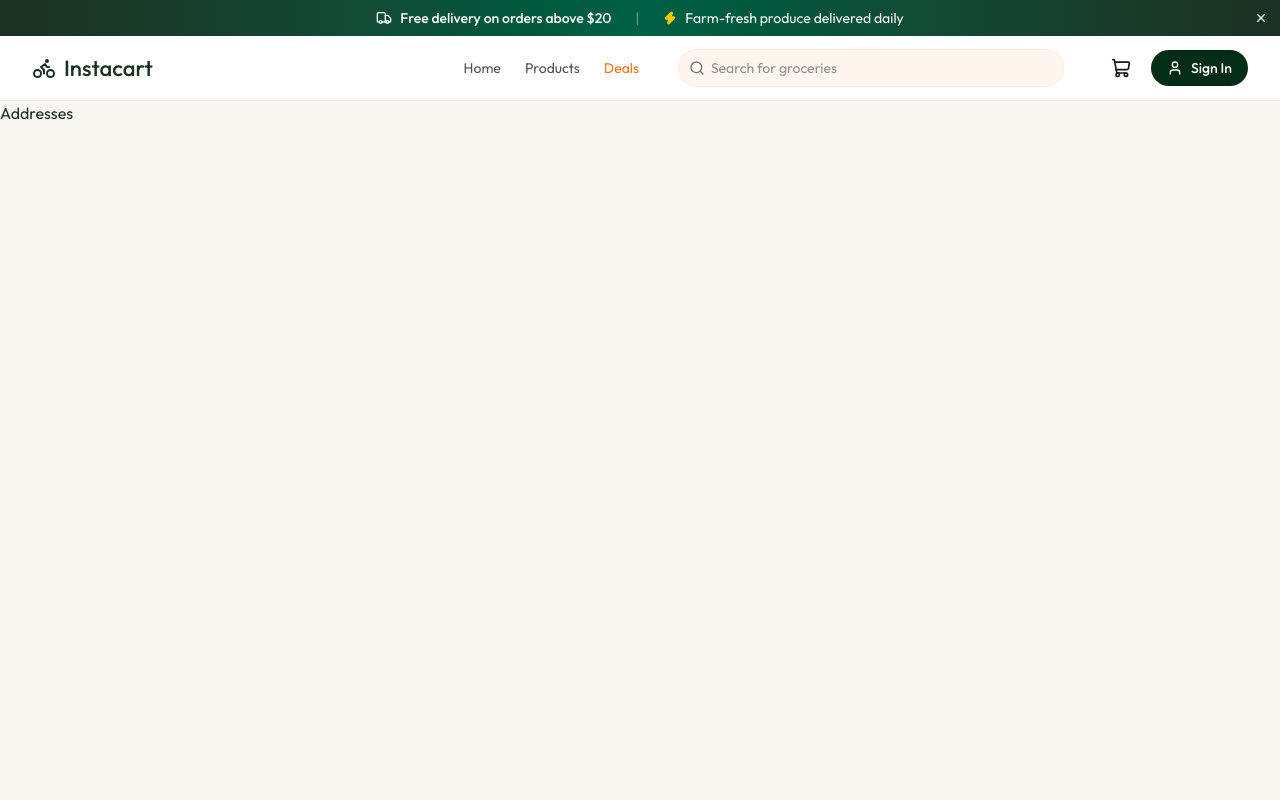
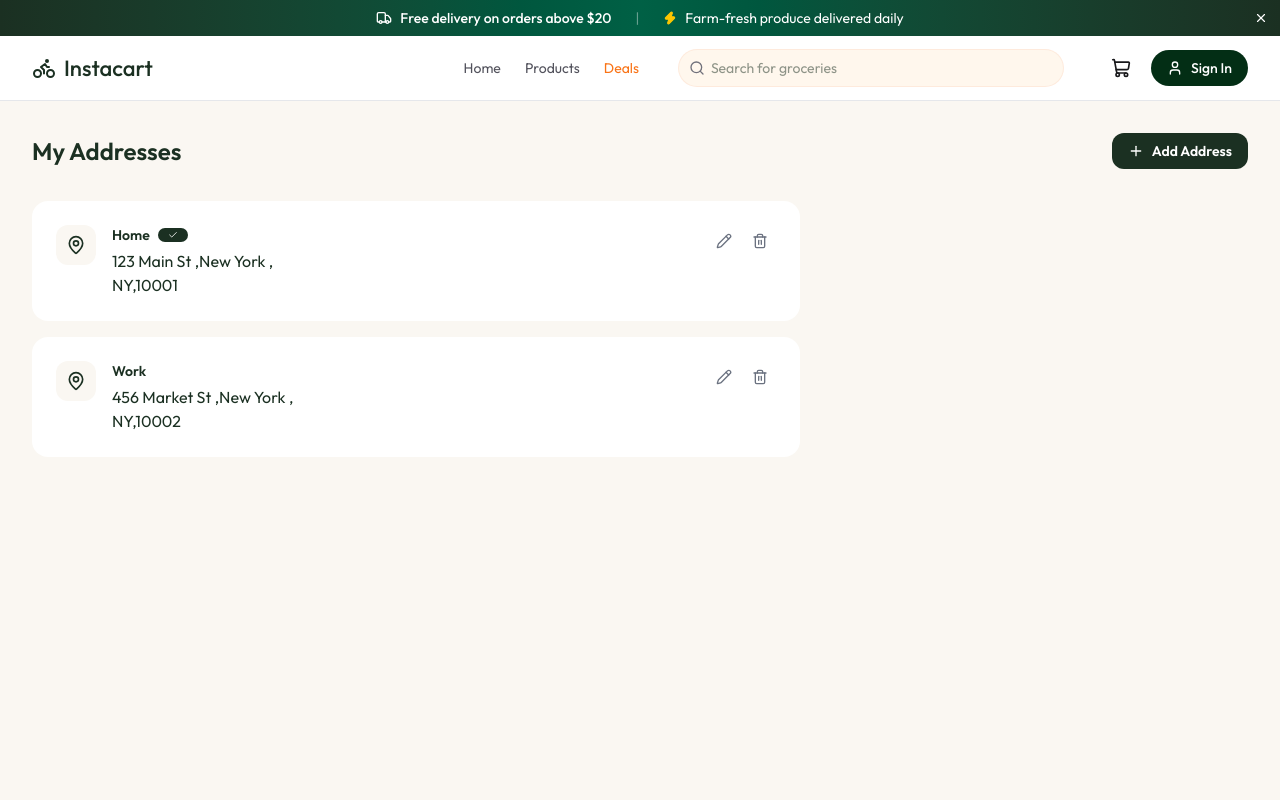
Before and after one commit to danial137/Grocery, a React (Vite) app: page /addresses in a window 1280 px wide. Shown: the top 800 px of the page. Built offline with nearby package versions, Linux system fonts and the light colour scheme.

Commit message:
Implement Addresses page with address list, loading state, and address card component

```diff
--- /dev/null
+++ b/src/components/AddressCard.tsx
@@ -0,0 +1,65 @@
+import { CheckIcon, MapPinIcon, PencilIcon, Trash2Icon } from "lucide-react"
+import type { Address } from "../types"
+
+
+interface AddressCardProps {
+    addr: Address
+    onEditHandler: (add: Address) => void
+    setAdressess: (addresses: Address[]) => void
+}
+
+const AddressCard = ({ addr, onEditHandler, setAdressess }: AddressCardProps) => {
+
+
+    const handleDelete = async (id: string) => {
+        console.log(id)
+    }
+
+    return (
+        <div key={addr._id} className="max-w-3xl bg-white rounded-2xl p-6 flex items-start justify-between">
+
+
+            {/* left */}
+
+
+            <div className="flex gap-4">
+
+                <div className="size-10 rounded-xl bg-app-cream flex-center shrink-0">
+                    <MapPinIcon className="size-5 text-app-green" />
+                </div>
+
+                <div>
+                    <div className="flex items-center gap-2 mb-1">
+                        <p className="text-sm font-semibold text-app-green">{addr.label}</p>
+                        {addr.isDefault && (
+                            <span className="flex-center gap-1 px-2.5 py-0.5 text-[10px] font-medium bg-app-green text-white rounded-full">
+                                <CheckIcon className="size-2.5" />
+                            </span>
+                        )}
+                    </div>
+                    <p>{addr.address},{addr.city},<br />{addr.state},{addr.zip}</p>
+                </div>
+
+            </div>
+
+
+
+            {/* right */}
+
+            <div className="flex items-center gap-1">
+
+                <button onClick={() => onEditHandler(addr)} className="p-2 text-app-text-light hover:text-app-green hover:bg-app-cream rounded-lg transition-colors">
+                    <PencilIcon className="size-4" />
+                </button>
+
+                <button onClick={() => handleDelete(addr._id)} className="p-2 text-app-text-light hover:text-app-green hover:bg-app-cream rounded-lg transition-colors">
+                    <Trash2Icon className="size-4" />
+                </button>
+
+            </div>
+
+        </div>
+    )
+}
+
+export default AddressCard
--- a/src/pages/Addresses.tsx
+++ b/src/pages/Addresses.tsx
@@ -1,8 +1,91 @@
+import { useEffect, useState } from "react"
+import type { Address } from "../types"
+import { dummyAddressData } from "../assets/assets"
+import { MapPinIcon, Plus } from "lucide-react"
+import Loading from "../components/Loading"
+import AddressCard from "../components/AddressCard"
+
+const Addresses = () => {
+
+  const [addresses, setAddresses] = useState<Address[]>([])
+  const [loading, setLoading] = useState(true)
+  const [showForm, setShowForm] = useState(false)
+  const [editingId, setEditingId] = useState<string | null>(null)
+  const [form, setForm] = useState({ label: "", address: "", city: "", state: "", zip: "", isDefault: false })
 
 
-const Addresses = () => {
+  const resetForm = () => {
+    setForm({ label: "", address: "", city: "", state: "", zip: "", isDefault: false })
+    setShowForm(false)
+    setEditingId(null)
+  }
+
+
+  const handleSubmit = async (e: React.SubmitEvent) => {
+    e.preventDefault()
+  }
+
+  const onEditHandler = (add: Address) => {
+    setForm({ label: add.label, address: add.address, city: add.city, state: add.state, zip: add.zip, isDefault: add.isDefault })
+
+    setEditingId(add._id)
+    setShowForm(true)
+  }
+
+  useEffect(() => {
+    setAddresses(dummyAddressData)
+
+    setTimeout(() => setLoading(false), 1000)
+
+
+  }, [])
+
   return (
-    <div>Addresses</div>
+    <div className="min-h-screen bg-app-cream">
+
+
+      <div className="max-w-7xl mx-auto px-4 sm:px-6 lg:px-8 py-8">
+
+
+        {/* page header  */}
+
+        <div className="flex items-center justify-between mb-8">
+
+          <h1 className="text-2xl font-semibold text-app-green">My Addresses</h1>
+
+          <button onClick={() => { resetForm(); setShowForm(true) }} className="px-4 py-2 bg-app-green text-white text-sm font-semibold rounded-xl hover:bg-app-green-light transition-colors flex items-center gap-2">
+            <Plus className="size-4" /> Add Address
+          </button>
+
+        </div>
+
+        {/* formHandle */}
+
+
+
+        {/* addreses list */}
+
+        {loading ? (
+          <Loading />
+        ) : addresses.length === 0 ? (
+          <div className="text-center py-16">
+            <MapPinIcon className="size-16 text-app-border mx-auto mb-4" />
+            <h2 className="text-lg font-semibold text-app-green mb-2">No Addresses saved</h2>
+            <p className="text-sm text-app-text-light">Add an Address for faster checkout</p>
+          </div>
+        ) : (
+          <div className="space-y-4">
+
+            {addresses.map((addr) => (
+              <AddressCard key={addr._id} addr={addr} onEditHandler={onEditHandler} setAdressess={setAddresses} />
+            ))}
+
+          </div>
+        )}
+
+      </div>
+
+    </div>
   )
 }
 
```
